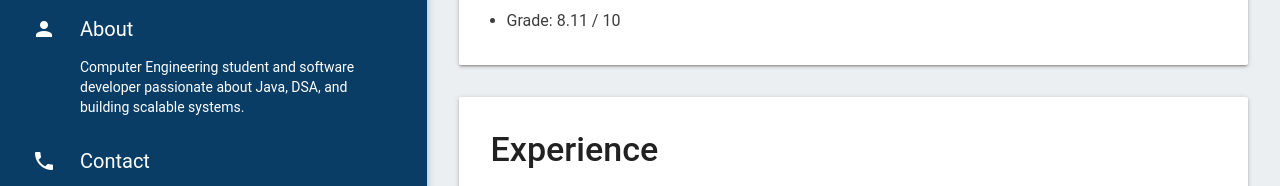
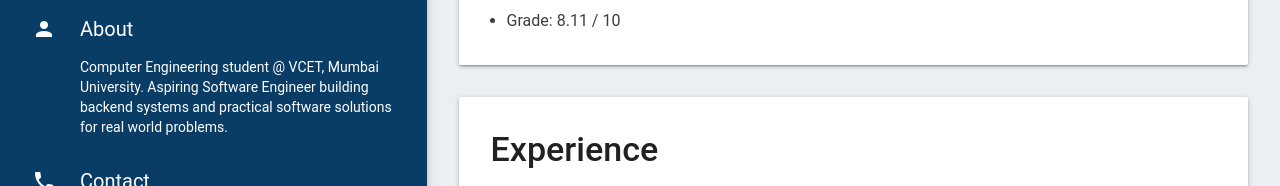
Before and after one commit to KartikHalkunde/kartikhalkunde.github.io, a plain HTML site: page index.html in a window 1280 px wide. Shown: the part 211-397 px from the top of the page. Drawn offline with Linux system fonts and the light colour scheme.

Commit message:
Revise about section with updated information
Updated the about section to include current education and aspirations.

```diff
--- a/index.html
+++ b/index.html
@@ -51,7 +51,9 @@
                 <i class="mdi mdi-account mdi-24px"></i>
                 <div>
                     <h2 class="md-typescale-title-large">About</h2>
-                    <p>Computer Engineering student and software developer passionate about Java, DSA, and building scalable systems.</p>
+                    <p>
+                        Computer Engineering student @ VCET, Mumbai University. Aspiring Software Engineer building backend systems and practical software solutions for real world problems.
+                    </p>
                 </div>
             </section>
 
```
